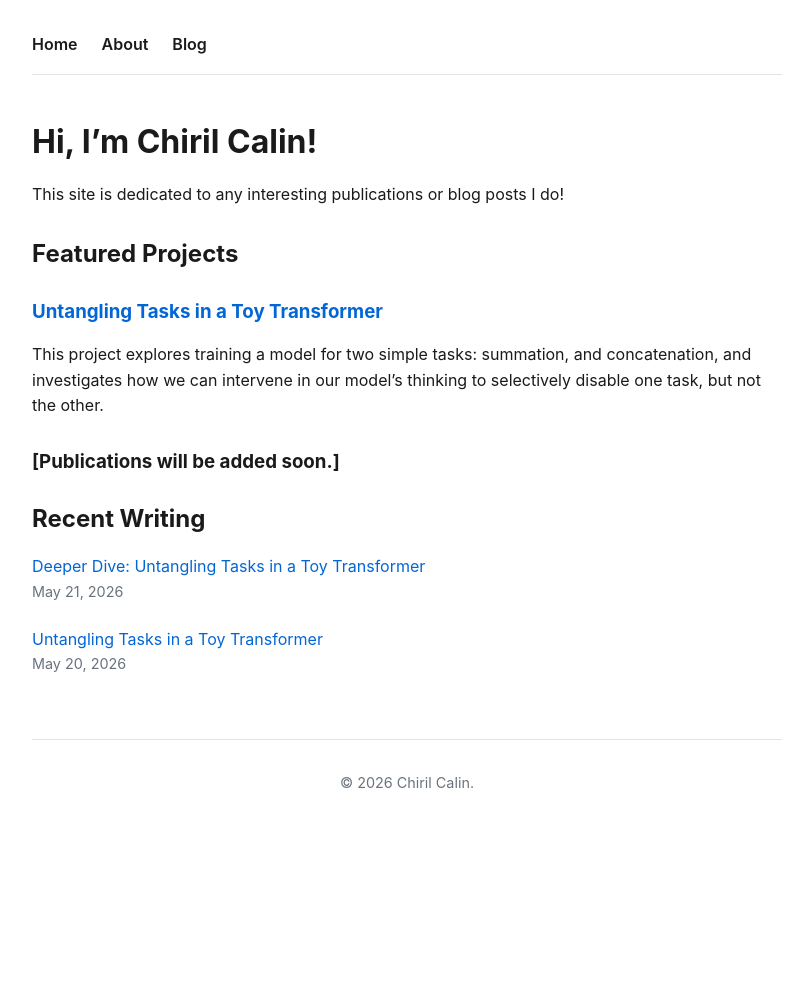
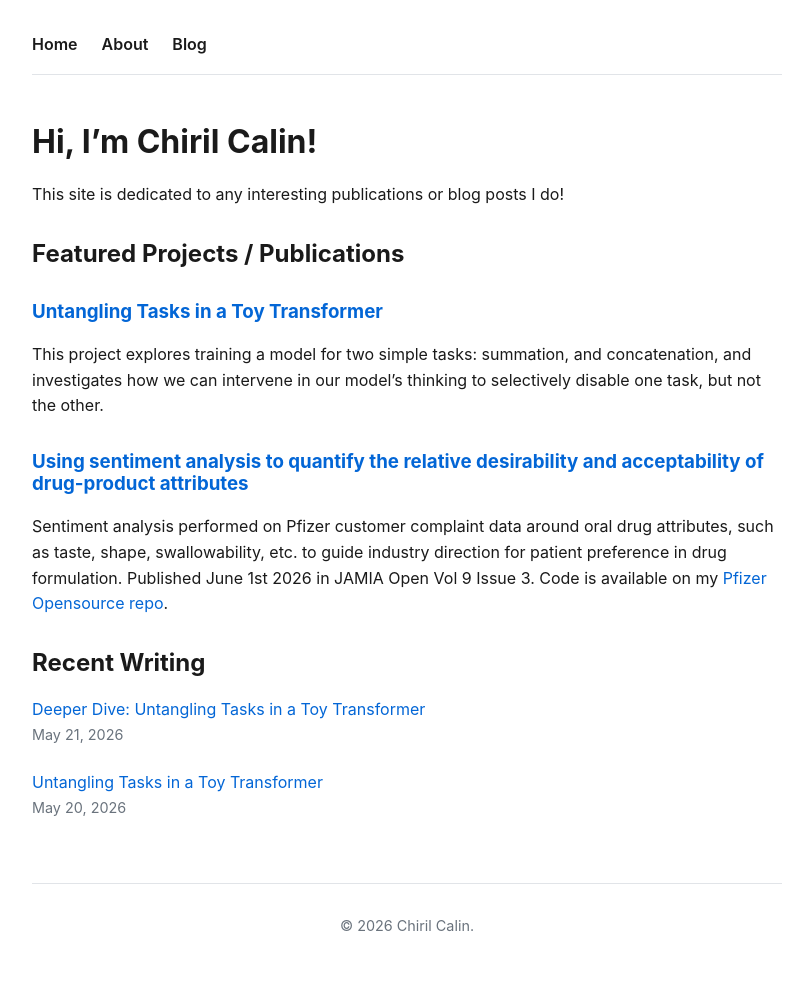
Before and after one commit to chirilcalin/chirilcalin.github.io, a Jekyll site: the page built from index.md, in a window 1280 px wide. Shown: the whole page, without its empty margins (233-1037 px from the left). Built offline with Jekyll 4.4.1, drawn with Linux system fonts in a browser that asks for light colours; before the commit the page ends 900 px from its top, so only the background shows below that.

```diff
--- a/index.md
+++ b/index.md
@@ -6,12 +6,13 @@ title: Home
 
 This site is dedicated to any interesting publications or blog posts I do!
 
-## Featured Projects
+## Featured Projects / Publications
 
 ### [Untangling Tasks in a Toy Transformer](https://github.com/chirilcalin/untangling_tasks)
 This project explores training a model for two simple tasks: summation, and concatenation, and investigates how we can intervene in our model's thinking to selectively disable one task, but not the other.
 
-### [Publications will be added soon.]
+### [Using sentiment analysis to quantify the relative desirability and acceptability of drug-product attributes](https://academic.oup.com/jamiaopen/article/9/3/ooag075/8699116)
+Sentiment analysis performed on Pfizer customer complaint data around oral drug attributes, such as taste, shape, swallowability, etc. to guide industry direction for patient preference in drug formulation. Published June 1st 2026 in JAMIA Open Vol 9 Issue 3. Code is available on my [Pfizer Opensource repo](https://github.com/pfizer-opensource/tio2-sentiment-analysis).
 
 ## Recent Writing
 <ul class="post-list">
```
